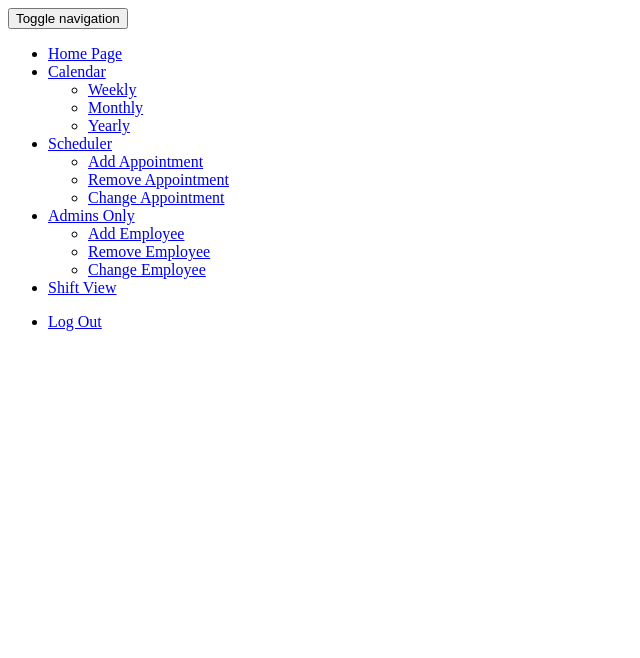
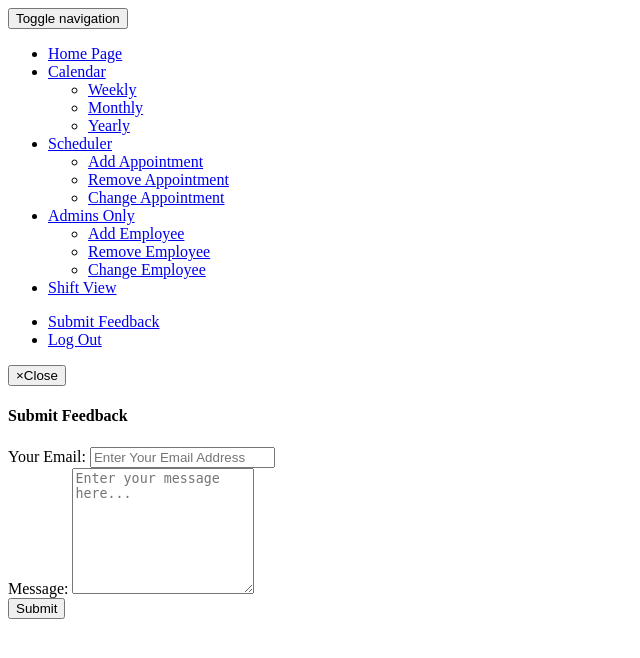
Before and after one commit to ggjacob/Hospital-Scheduler, a PHP site: page /navBar.php in a window 1280 px wide. Shown: the top 658 px of the page, without its empty margins (0-640 px from the left). Run offline with PHP 8.4, Linux system fonts and the light colour scheme.

Commit message:
Added Submit Feedback button/Angular 1.3
Upgraded to the newest version of Angular and then implemented a Submit
Feedback button that will ONLY work when it is on an actual server....
not on localhost.

```diff
--- a/php/navBar.php
+++ b/php/navBar.php
@@ -41,8 +41,37 @@
                 <li><a href="shiftView.php">Shift View</a></li>
             </ul>
             <ul class="nav navbar-nav navbar-right">
+                <li><a href="#" data-toggle="modal" data-target="#submitBug">Submit Feedback</a></li>
                 <li><a href="#">Log Out</a></li>
             </ul>
         </div>
     </div>
 </nav>
+
+<div class="modal fade" id="submitBug" tabindex="-1" role="dialog" aria-labelledby="myModalLabel" aria-hidden="true">
+    <div class="modal-dialog">
+        <div class="modal-content">
+            <div class="modal-header">
+                <button type="button" class="close" data-dismiss="modal"><span aria-hidden="true">&times;</span><span class="sr-only">Close</span></button>
+                <h4 class="modal-title text-center" id="myModalLabel">Submit Feedback</h4>
+            </div>
+            <div class="modal-body">
+                    <form action="php/submitEmail.php" method="post">
+                        <div class="form-group">
+                            <label for="">Your Email:</label>
+                            <input type="text" class="form-control" name="from" placeholder="Enter Your Email Address">
+                        </div>
+                        <div class="form-group">
+                            <label for="">Message:</label>
+                            <textarea class="form-control" rows="8"  name="message" placeholder="Enter your message here..."></textarea>
+                        </div>
+                   <div class="row">
+                       <div class="col-sm-6 col-sm-offset-3">
+                           <button type="submit" name="contactForm" class="btn btn-primary col-sm-12">Submit</button>
+                       </div>
+                   </div>
+                </form>
+            </div>
+        </div>
+    </div>
+</div>
--- /dev/null
+++ b/php/submitEmail.php
@@ -0,0 +1,4 @@
+<?php
+include 'SessionLogin.php';
+$to = 'dfa24@nau.edu';
+mail($to, "Bug Report", $_POST['message']);
```
Also changed, not shown: php/headSection.php (+1 -14 lines).
